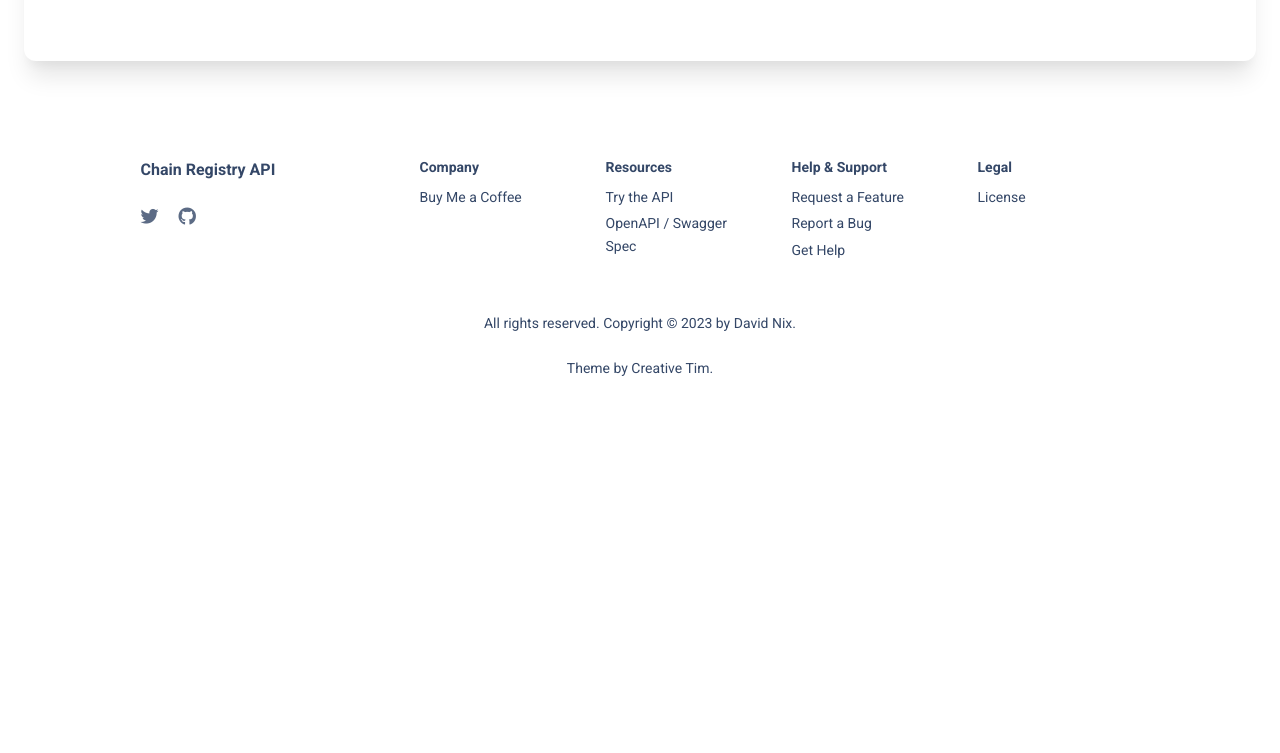
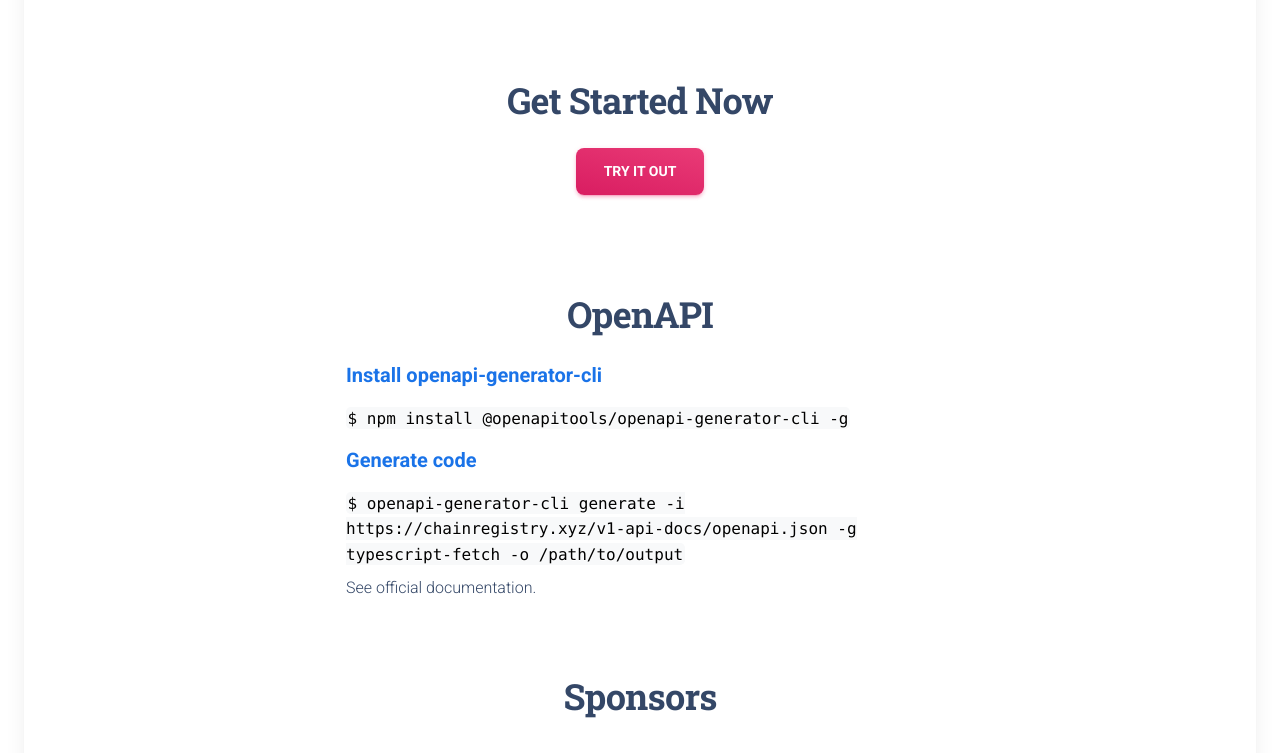
Before and after one commit to system-zero-labs/chain-registry-api, a plain HTML site: page static/index.html in a window 1280 px wide. Shown: the part 1447-2200 px from the top of the page. Before the commit the page ends 1850 px from the top, so only its background shows below. Drawn offline with Linux system fonts and the light colour scheme.

Commit message:
More marketing page work

```diff
--- a/static/index.html
+++ b/static/index.html
@@ -87,7 +87,7 @@
                         </div>
                         <div class="col-md-4 position-relative">
                             <div class="p-3 text-center">
-                                <h2 class="text-gradient text-primary">dApps / Wallets</h2>
+                                <h2 class="text-gradient text-primary">dApps + Wallets</h2>
                                 <h5 class="mt-3">Integrate easier</h5>
                                 <p class="text-sm font-weight-normal">Discover new RPC and API endpoints. Build
                                     transactions with accurate, up-to-date metadata.</p>
@@ -172,6 +172,56 @@
         </div>
     </section>
 
+    <!--Example-->
+    <section class="my-3 py-3">
+        <div class="container">
+            <div class="section text-center">
+                <h2 class="title">Get Started Now</h2>
+            </div>
+            <div class="row">
+                <div class="col-md-6">
+
+                </div>
+                <div class="col-md-6">
+                </div>
+            </div>
+            <div class="row justify-content-center text-center my-sm-3">
+                <div class="col-lg-6">
+                    <a href="/v1-docs" class="btn btn-lg bg-gradient-primary">Try It Out</a>
+                </div>
+            </div>
+        </div>
+    </section>
+
+    <!--OpenAPI-->
+    <section class="my-3 py-3">
+        <div class="container">
+            <div class="section text-center">
+                <h2 class="title">OpenAPI</h2>
+            </div>
+        </div>
+        <div class="row justify-content-center">
+            <div class="col-md-6">
+                <h5 class="text-info my-3">Install openapi-generator-cli</h5>
+                <code class="language-shell"
+                      data-lang="bash">$ npm install @openapitools/openapi-generator-cli -g</code>
+                <h5 class="text-info my-3">Generate code</h5>
+                <code class="language-shell">$ openapi-generator-cli generate -i https://chainregistry.xyz/v1-api-docs/openapi.json -g typescript-fetch -o /path/to/output</code>
+                <p class="my-2"><a href="https://openapi-generator.tech" target="_blank">See official documentation.</a></p>
+            </div>
+        </div>
+    </section>
+
+    <!--Sponsors-->
+    <section class="my-3 py-3">
+        <div class="container">
+            <div class="section text-center">
+                <h2 class="title">Sponsors</h2>
+            </div>
+        </div>
+    </section>
+
+    <!--End-->
 </div>
 
 <!--Footer-->
@@ -237,7 +287,7 @@
                         </li>
                         <li class="nav-item">
                             <a class="nav-link" href="https://TODO-github issue" target="_blank">
-                               Report a Bug
+                                Report a Bug
                             </a>
                         </li>
                         <li class="nav-item">
```
